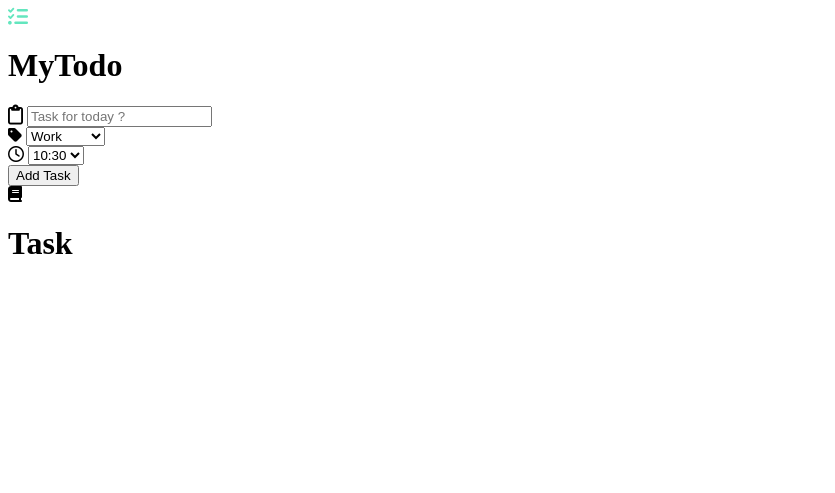
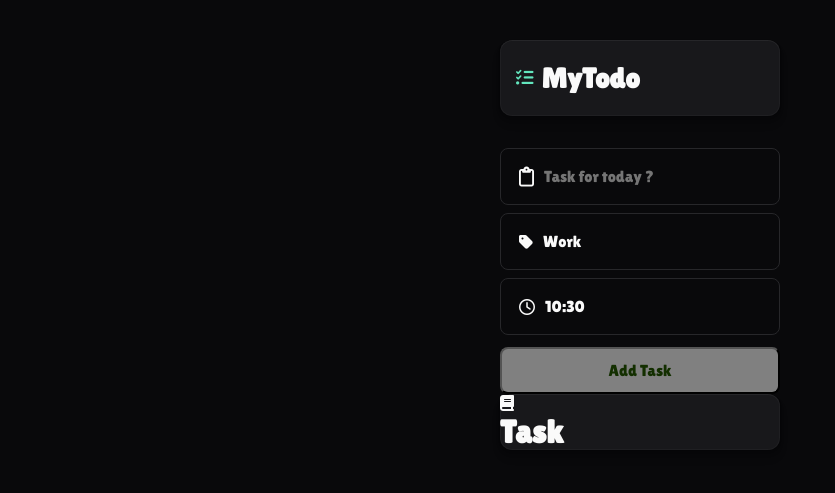
Before and after one commit to TheLagger06/MyTodo, a plain HTML site: page index.html in a window 1280 px wide. Shown: the whole page, without its empty margins (0-835 px from the left). Drawn offline with Linux system fonts and the light colour scheme; files that its build step writes are made by us from their sources.

Commit message:
Add style to section form

```diff
--- a/assets/css/style.css
+++ b/assets/css/style.css
@@ -0,0 +1,87 @@
+* {
+    margin: 0;
+    padding: 0;
+    box-sizing: border-box;
+  }
+
+  html,
+  input,
+  select,
+  button,
+  option {
+    font-family: 'Lilita One', sans-serif;
+    background-color: #09090B;
+    color: #FAFAFA;
+  }
+
+  /*  Container  */
+  #container {
+    padding: 40px 20px;
+    max-width: 320px;
+    margin: auto;
+  }
+
+
+  /*  Form  */
+  #name {
+    display: flex;
+    align-items: center;
+    padding: 22px 16px;
+    gap: 8px;
+    font-size: 14px;
+
+    margin-bottom: 32px;
+  }
+
+  input,
+  select {
+    all: unset
+  }
+
+  input,
+  select,
+  button {
+    width: 100%;
+  }
+
+  .fields {
+    display: grid;
+    gap: 8px;
+  }
+
+  .field-wrapper {
+    padding: 18px;
+    background-color: #09090B;
+    border: 1px solid #27272A;
+    border-radius: 8px;
+
+    display: flex;
+    align-items: center;
+    gap: 10px;
+  }
+
+  .field-wrapper:focus-within {
+    outline: 2px solid yellowgreen;
+  }
+
+  button {
+    margin-top: 12px;
+    padding: 12px 15px;
+    background-color: grey;
+    border-radius: 8px;
+    font-size: 16px;
+    color: #132F00;
+    cursor: pointer;
+  }
+
+  .card-bg {
+    background: #18181B;
+    box-shadow:
+      0px 8px 8px rgba(0, 0, 0, 0.1),
+      0px 4px 4px rgba(0, 0, 0, 0.1),
+      0px 2px 2px rgba(0, 0, 0, 0.1),
+      0px 0px 0px 1px rgba(0, 0, 0, 0.1),
+      inset 0px 0px 0px 1px rgba(255, 255, 255,0.03),
+      inset 0px 1px 0px rgba(255, 255, 255, 0.03);
+    border-radius: 12px;
+  }
--- a/index.html
+++ b/index.html
@@ -5,12 +5,12 @@
   <meta name="viewport" content="width=device-width, initial-scale=1.0">
   <title>MyTodo</title>
   <link rel='shortcut icon' type='image/x-icon' href='/assets/images/favicon.png' />
-  <link rel="stylesheet" href="style.css">
+  <link rel="stylesheet" href="./assets/css/style.css">
   <link rel="preconnect" href="https://fonts.googleapis.com">
   <link rel="preconnect" href="https://fonts.gstatic.com" crossorigin>
   <link href="https://fonts.googleapis.com/css2?family=Lilita+One&display=swap" rel="stylesheet">
   <script src="https://kit.fontawesome.com/5233e53767.js" crossorigin="anonymous"></script>
-  <script src="./script.js" defer></script>
+  <script src="./assets/js/script.js" defer></script>
 </head>
 <body>
   <div id="container">
```
